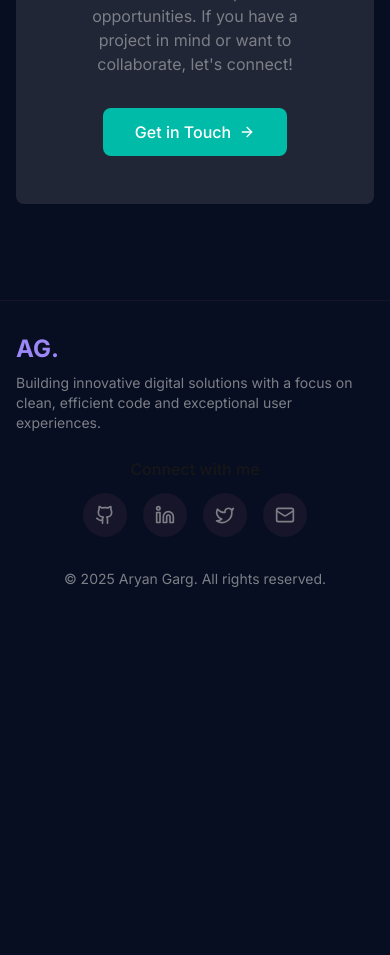
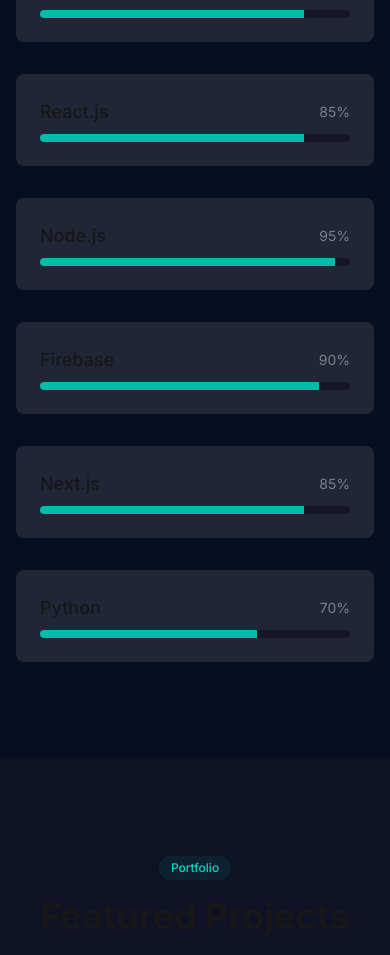
Before and after one commit to ARYAN-01-GARG/Portfolio_v2, a Next.js app: page / in a window 390 px wide. Shown: the part 2618-3573 px from the top of the page. Before the commit the page ends 3239 px from the top, so only its background shows below. Built offline with nearby package versions, Linux system fonts and the light colour scheme.

Commit message:
Add : Added skills and feature section

```diff
--- /dev/null
+++ b/src/Components/home/FeatureSection.tsx
@@ -0,0 +1,149 @@
+import React from 'react';
+
+const projects = [
+	{
+		img: 'https://images.unsplash.com/photo-1551288049-bebda4e38f71?ixlib=rb-4.0.3&ixid=MnwxMjA3fDB8MHxwaG90by1wYWdlfHx8fGVufDB8fHx8',
+		alt: 'Income Tax Fraud Detection',
+		title: 'Income Tax Fraud Detection',
+		desc: 'A system to detect fraudulent activities in income tax filings using AI and machine learning.',
+		tags: ['Python', 'Machine Learning', 'AI'],
+		details: '/projects',
+		github: 'https://github.com/oxBinaryBrain/An_Income_Tax_Fraud_Detection_Using_AI-ML',
+	},
+	{
+		img: 'https://images.unsplash.com/photo-1488590528505-98d2b5aba04b?ixlib=rb-4.0.3&ixid=MnwxMjA3fDB8MHxwaG90by1wYWdlfHx8fGVufDB8fHx8',
+		alt: 'Oral Cancer Classification using Neural Networks',
+		title: 'Oral Cancer Classification using Neural Networks',
+		desc: 'Machine learning model to detect and classify oral cancer levels from images.',
+		tags: ['Python', 'TensorFlow', 'Neural Networks'],
+		details: '/projects',
+		github: 'https://github.com/oxBinaryBrain/Oral_Cancer_Classification',
+	},
+	{
+		img: 'https://images.unsplash.com/photo-1563013544-824ae1b704d3?ixlib=rb-4.0.3&ixid=MnwxMjA3fDB8MHxwaG90by1wYWdlfHx8fGVufDB8fHx8',
+		alt: 'Credit Card Fraud Detection',
+		title: 'Credit Card Fraud Detection',
+		desc: 'Machine learning model to analyze whether a credit card transaction is fraudulent or not.',
+		tags: ['Python', 'ML', 'Data Science'],
+		details: '/projects',
+		github: 'https://github.com/oxBinaryBrain/CC-Fraud-Detection',
+	},
+];
+
+export default function FeatureSection() {
+	return (
+		<section className="py-24 bg-secondary/50" id="projects">
+			<div className="flex flex-col items-center justify-center px-4">
+				<div className="text-center mb-16">
+					<span className="inline-block py-1 px-3 rounded-full text-xs font-medium bg-teal-500/10 text-teal-400 mb-4">
+						Portfolio
+					</span>
+					<h2 className="text-4xl font-bold mb-6">Featured Projects</h2>
+					<p className="max-w-3xl mx-auto text-muted-foreground">
+						A selection of my recent web development and programming projects.
+					</p>
+				</div>
+				<div className="grid grid-cols-1 md:grid-cols-3 gap-8">
+					{projects.map((project) => (
+						<div
+							key={project.title}
+							className="glass-panel rounded-lg overflow-hidden"
+						>
+							<div className="h-48 overflow-hidden">
+								<img
+									src={project.img}
+									alt={project.alt}
+									className="w-full h-full object-cover transition-transform duration-500 hover:scale-110"
+								/>
+							</div>
+							<div className="p-6">
+								<h3 className="text-xl font-semibold mb-2">
+									{project.title}
+								</h3>
+								<p className="text-muted-foreground mb-4">
+									{project.desc}
+								</p>
+								<div className="flex flex-wrap gap-2 mb-6">
+									{project.tags.map((tag) => (
+										<span
+											key={tag}
+											className="text-xs py-1 px-3 bg-secondary rounded-full"
+										>
+											{tag}
+										</span>
+									))}
+								</div>
+								<div className="flex justify-between">
+									<a
+										className="inline-flex items-center text-teal-400 hover:text-teal-300 transition-colors"
+										href={project.details}
+									>
+										View Details
+										<svg
+											xmlns="http://www.w3.org/2000/svg"
+											width="24"
+											height="24"
+											viewBox="0 0 24 24"
+											fill="none"
+											stroke="currentColor"
+											strokeWidth="2"
+											strokeLinecap="round"
+											strokeLinejoin="round"
+											className="lucide lucide-arrow-right ml-2 h-4 w-4"
+										>
+											<path d="M5 12h14"></path>
+											<path d="m12 5 7 7-7 7"></path>
+										</svg>
+									</a>
+									<a
+										href={project.github}
+										className="inline-flex items-center text-muted-foreground hover:text-foreground transition-colors"
+										target="_blank"
+										rel="noopener noreferrer"
+									>
+										<svg
+											xmlns="http://www.w3.org/2000/svg"
+											width="24"
+											height="24"
+											viewBox="0 0 24 24"
+											fill="none"
+											stroke="currentColor"
+											strokeWidth="2"
+											strokeLinecap="round"
+											strokeLinejoin="round"
+											className="lucide lucide-github mr-1.5 h-4 w-4"
+										>
+											<path d="M15 22v-4a4.8 4.8 0 0 0-1-3.5c3 0 6-2 6-5.5.08-1.25-.27-2.48-1-3.5.28-1.15.28-2.35 0-3.5 0 0-1 0-3 1.5-2.64-.5-5.36-.5-8 0C6 2 5 2 5 2c-.3 1.15-.3 2.35 0 3.5A5.403 5.403 0 0 0 4 9c0 3.5 3 5.5 6 5.5-.39.49-.68 1.05-.85 1.65-.17.6-.22 1.23-.15 1.85v4"></path>
+											<path d="M9 18c-4.51 2-5-2-7-2"></path>
+										</svg>
+										Source Code
+									</a>
+								</div>
+							</div>
+						</div>
+					))}
+				</div>
+				<div className="mt-12 text-center">
+					<a className="inline-flex items-center px-6 py-3 bg-teal-500 text-white rounded-lg font-medium hover:bg-opacity-90 transition-all">
+						View All Projects
+						<svg
+							xmlns="http://www.w3.org/2000/svg"
+							width="24"
+							height="24"
+							viewBox="0 0 24 24"
+							fill="none"
+							stroke="currentColor"
+							strokeWidth="2"
+							strokeLinecap="round"
+							strokeLinejoin="round"
+							className="lucide lucide-arrow-right ml-2 h-4 w-4"
+						>
+							<path d="M5 12h14"></path>
+							<path d="m12 5 7 7-7 7"></path>
+						</svg>
+					</a>
+				</div>
+			</div>
+		</section>
+	);
+}
--- a/src/Components/home/Home.tsx
+++ b/src/Components/home/Home.tsx
@@ -2,12 +2,16 @@
 import ContactSection from './ContactSection'
 import WhoAmI from './WhoAmI'
 import HeroSection from './HeroSection'
+import TechStack from './TechStack'
+import FeatureSection from './FeatureSection'
 
 export default function Home() {
   return (
     <div className='min-h-screen'>
       <HeroSection />
       <WhoAmI />
+      <TechStack />
+      <FeatureSection />
       <ContactSection />
     </div>
   )
--- a/src/Components/home/TechStack.tsx
+++ b/src/Components/home/TechStack.tsx
@@ -0,0 +1,51 @@
+"use client";
+
+const techs = [
+  { name: "JavaScript", percent: 85 },
+	{ name: "React.js", percent: 85 },
+	{ name: "Node.js", percent: 95 },
+	{ name: "Firebase", percent: 90 },
+	{ name: "Next.js", percent: 85 },
+	{ name: "Python", percent: 70 },
+];
+
+function TechBar({ name, percent }: { name: string; percent: number }) {
+	return (
+		<div className="bg-[#212637] p-6 rounded-lg">
+			<div className="flex justify-between items-center mb-2">
+				<h3 className="text-lg font-medium">{name}</h3>
+				<span className="text-sm text-muted-foreground">{percent}%</span>
+			</div>
+			<div className="w-full h-2 bg-secondary rounded-full overflow-hidden">
+				<div
+					className="h-full bg-teal-500 transition-all duration-700"
+					style={{ width: `${percent}%` }}
+				></div>
+			</div>
+		</div>
+	);
+}
+
+export default function TechStack() {
+	return (
+		<section className="flex items-center justify-center py-24">
+			<div className="mx-auto px-4">
+				<div className="text-center mb-16">
+					<span className="inline-block py-1 px-3 rounded-full text-xs font-medium bg-teal-500/10 text-teal-400 mb-4">
+						Skills
+					</span>
+					<h2 className="text-4xl font-bold mb-6">Tech Stack</h2>
+					<p className="max-w-3xl mx-auto text-muted-foreground">
+						A collection of technologies I work with to build web applications and
+						solve complex problems.
+					</p>
+				</div>
+				<div className="grid grid-cols-1 md:grid-cols-2 gap-8 max-w-3xl mx-auto">
+					{techs.map((tech) => (
+						<TechBar key={tech.name} name={tech.name} percent={tech.percent} />
+					))}
+				</div>
+			</div>
+		</section>
+	);
+}
--- a/src/app/globals.css
+++ b/src/app/globals.css
@@ -8,7 +8,7 @@
   --muted-foreground: #7c7f86;
   --muted: hsl(247 33% 12%);
   --secondary: hsl(247 33% 12%);
-  --glass-panel : #35505A
+  --glass-panel: #35505A;
   /* NEW: All variables above are now defined for use in components (WhoAmI, etc.) */
 }
 
```
